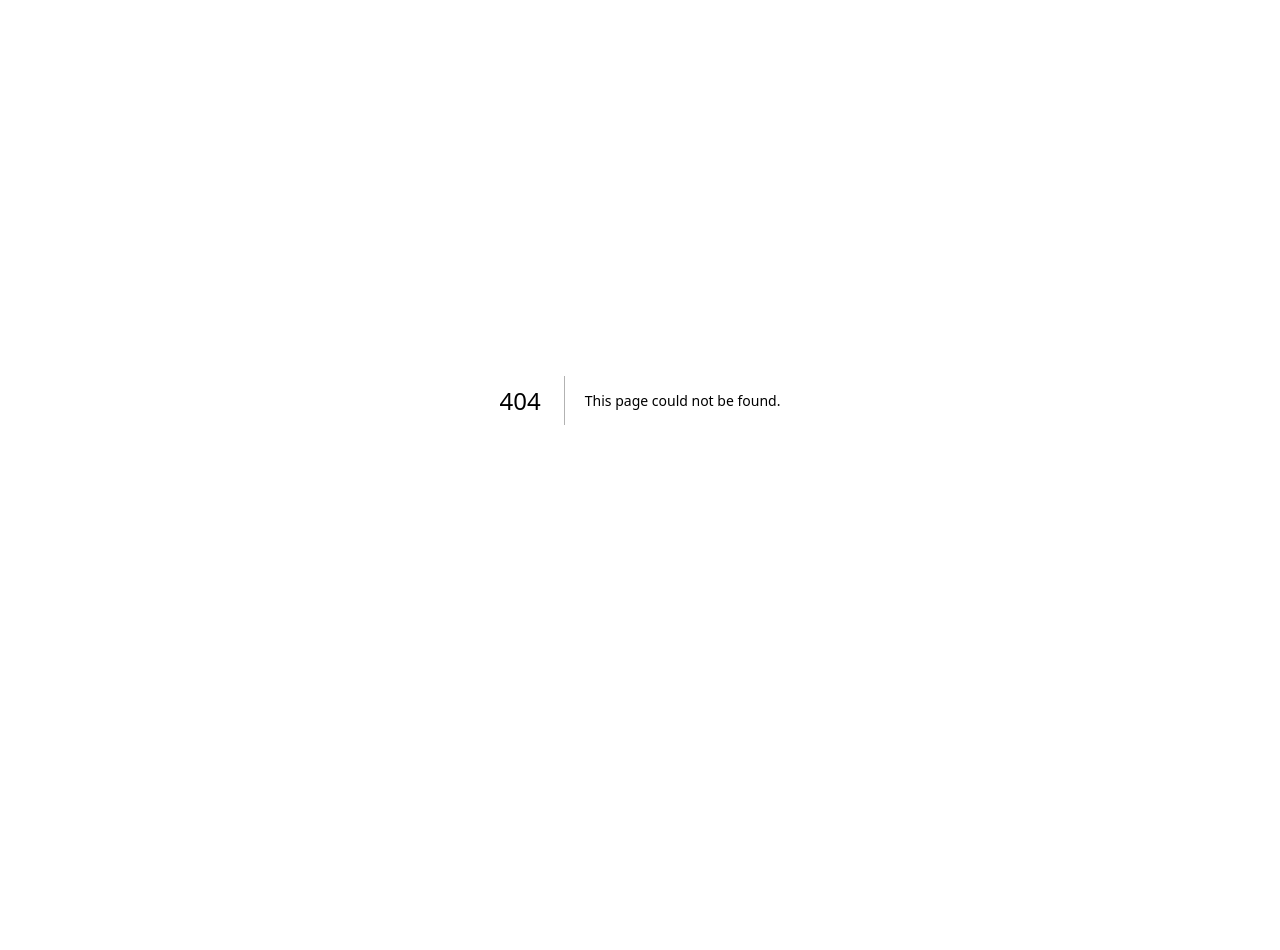
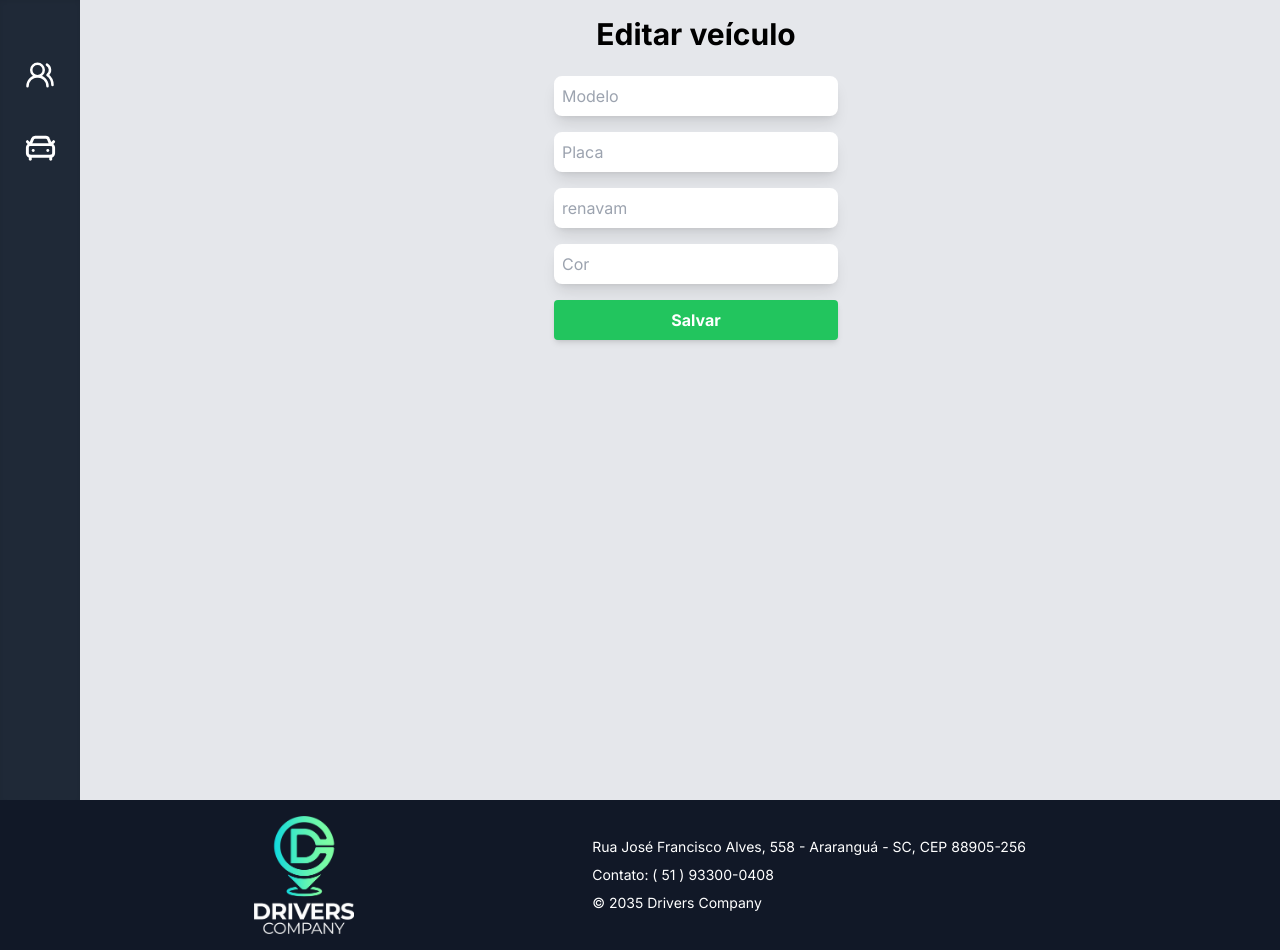
Before and after one commit to Alyssonzin/gestao-frota-web, a Next.js app in the folder gestao-frota/: page /veiculos/1 in a window 1280 px wide. Before the commit this address had no page. Before the commit the page ends 800 px from the top, so only its background shows below. Built offline with nearby package versions, Linux system fonts and the light colour scheme.

Commit message:
Tela de edição de veículo e suas funções

```diff
--- a/gestao-frota/src/app/motoristas/[id]/page.js
+++ b/gestao-frota/src/app/motoristas/[id]/page.js
@@ -1,12 +1,128 @@
+"use client"
 
+import NavAdmin from "@/components/created/NavAdmin";
+import Input from "@/components/created/Input";
+import { useEffect, useState } from "react";
+import Footer from "@/components/created/Footer";
 
-export default function Motorista({ params }) {
-    const {id} = params;
+export default function AtualizarMotorista({ params }) {
+    const { id } = params;
+
+    const [motorista, setMotorista] = useState({
+        cpf: '',
+        nome: '',
+        telefone: '',
+        endereco: {
+            logradouro: '',
+            bairro: ''
+        }
+    });
+
+    useEffect(() => {
+        const getMotorista = async () => {
+            console.log('buscando motorista pelo id...');
+
+            setMotorista(undefined);
+        }
+
+        getMotorista();
+    }, [id]);
+
+    //Atualiza o estado do motorista conforme o usuário digita
+    const handleChange = (event) => {
+        const { name, value } = event.target;
+
+        if (name.includes('.')) {
+            const [key, subkey] = name.split('.');
+
+            setMotorista({
+                ...motorista,
+                [key]: {
+                    ...motorista[key],
+                    [subkey]: value
+                }
+            });
+
+        } else {
+            setMotorista({
+                ...motorista,
+                [name]: value
+            });
+        }
+    }
+
+    //Envia o motorista para o backend
+    const handleEditaMotorista = async () => {
+        console.log(motorista);
+    }
 
 
     return (
-        <div>
-            <h1>Motorista: {id}</h1>
-        </div>
-    );
+        <>
+            <main className="flex h-screen bg-gray-200">
+                <NavAdmin />
+
+                <section className="flex flex-col items-center w-full p-4 ml-8 space-y-6">
+
+                    <h1 className="text-3xl font-bold text-center">Editar motorista</h1>
+
+                    <form className="flex flex-col space-y-4 justify-center items-center w-1/2">
+                        <div className="w-1/2">
+                            <Input
+                                type="text"
+                                name="cpf"
+                                id="cpf"
+                                placeholder="CPF"
+                                onChange={handleChange}
+                            />
+                        </div>
+                        <div className="w-1/2">
+                            <Input
+                                type="text"
+                                name="nome"
+                                id="nome"
+                                placeholder="Nome"
+                                onChange={handleChange}
+                            />
+                        </div>
+                        <div className="w-1/2">
+                            <Input
+                                type="text"
+                                name="telefone"
+                                id="telefone"
+                                placeholder="Telefone"
+                                onChange={handleChange}
+                            />
+                        </div>
+                        <div className="w-1/2">
+                            <Input
+                                type="text"
+                                name="endereco.logradouro"
+                                id="logradouro"
+                                placeholder="Rua"
+                                onChange={handleChange}
+                            />
+                        </div>
+                        <div className="w-1/2">
+                            <Input
+                                type="text"
+                                name="endereco.bairro"
+                                id="bairro"
+                                placeholder="Bairro"
+                                onChange={handleChange}
+                            />
+                        </div>
+
+                        <button
+                            type="button"
+                            onClick={handleEditaMotorista}
+                            className="bg-green-500 hover:bg-green-700 transition duration-200 font-bold text-center shadow-md text-white py-2 px-4 rounded w-1/2">
+                            Salvar
+                        </button>
+                    </form>
+                </section>
+            </main>
+            <Footer />
+        </>
+    )
 }
--- /dev/null
+++ b/gestao-frota/src/app/veiculos/[id]/page.js
@@ -0,0 +1,99 @@
+"use client"
+
+import NavAdmin from "@/components/created/NavAdmin";
+import Input from "@/components/created/Input";
+import { useEffect, useState } from "react";
+import Footer from "@/components/created/Footer";
+
+export default function AtualizarVeiculo({ params }) {
+    const { id } = params;
+
+    const [veiculo, setVeiculo] = useState({
+        modelo: '',
+        placa: '',
+        renavam: '',
+        cor: ''
+    });
+
+    useEffect(() => {
+        const getVeiculo = async () => {
+            console.log('buscando veiculo pelo id...');
+
+            setVeiculo(undefined);
+        }
+
+        getVeiculo();
+    }, [id]);
+
+    //Atualiza o estado do veiculo conforme o usuário digita
+    const handleChange = (event) => {
+        const { name, value } = event.target;
+
+        setVeiculo({
+            ...veiculo,
+            [name]: value
+        });
+    }
+
+    //Envia o veiculo para o backend
+    const handleEditVeiculo = async () => {
+        console.log(veiculo);
+    }
+
+
+    return (
+        <>
+            <main className="flex h-screen bg-gray-200">
+                <NavAdmin />
+                <section className="flex flex-col items-center w-full p-4 ml-8 space-y-6">
+                    <h1 className="text-3xl font-bold text-center">Editar veículo</h1>
+                    <form className="flex flex-col space-y-4 justify-center items-center w-1/2">
+                        <div className="w-1/2">
+                            <Input
+                                type="text"
+                                onChange={handleChange}
+                                name="modelo"
+                                id="modelo"
+                                placeholder="Modelo"
+                            />
+                        </div>
+                        <div className="w-1/2">
+                            <Input
+                                type="text"
+                                onChange={handleChange}
+                                name="placa"
+                                id="placa"
+                                placeholder="Placa"
+                            />
+                        </div>
+                        <div className="w-1/2">
+                            <Input
+                                type="text"
+                                onChange={handleChange}
+                                name="renavam"
+                                id="renavam"
+                                placeholder="renavam"
+                            />
+                        </div>
+                        <div className="w-1/2">
+                            <Input
+                                type="text"
+                                onChange={handleChange}
+                                name="cor"
+                                id="cor"
+                                placeholder="Cor"
+                            />
+                        </div>
+                        <button
+                            type="button"
+                            onClick={handleEditVeiculo}
+                            className="bg-green-500 hover:bg-green-700 transition duration-200 font-bold text-center shadow-md text-white py-2 px-4 rounded w-1/2">
+                            Salvar
+                        </button>
+                    </form>
+                </section>
+            </main>
+            <Footer />
+        </>
+    )
+}
```
